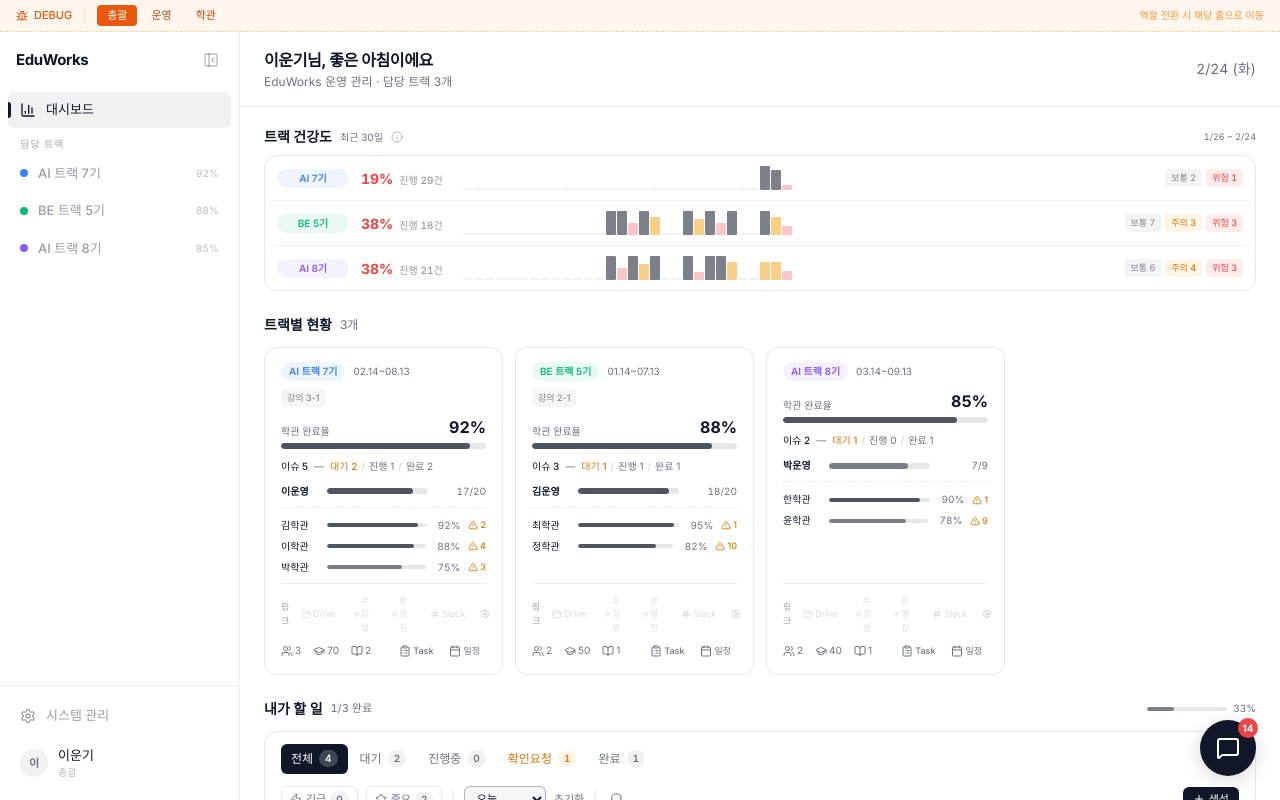
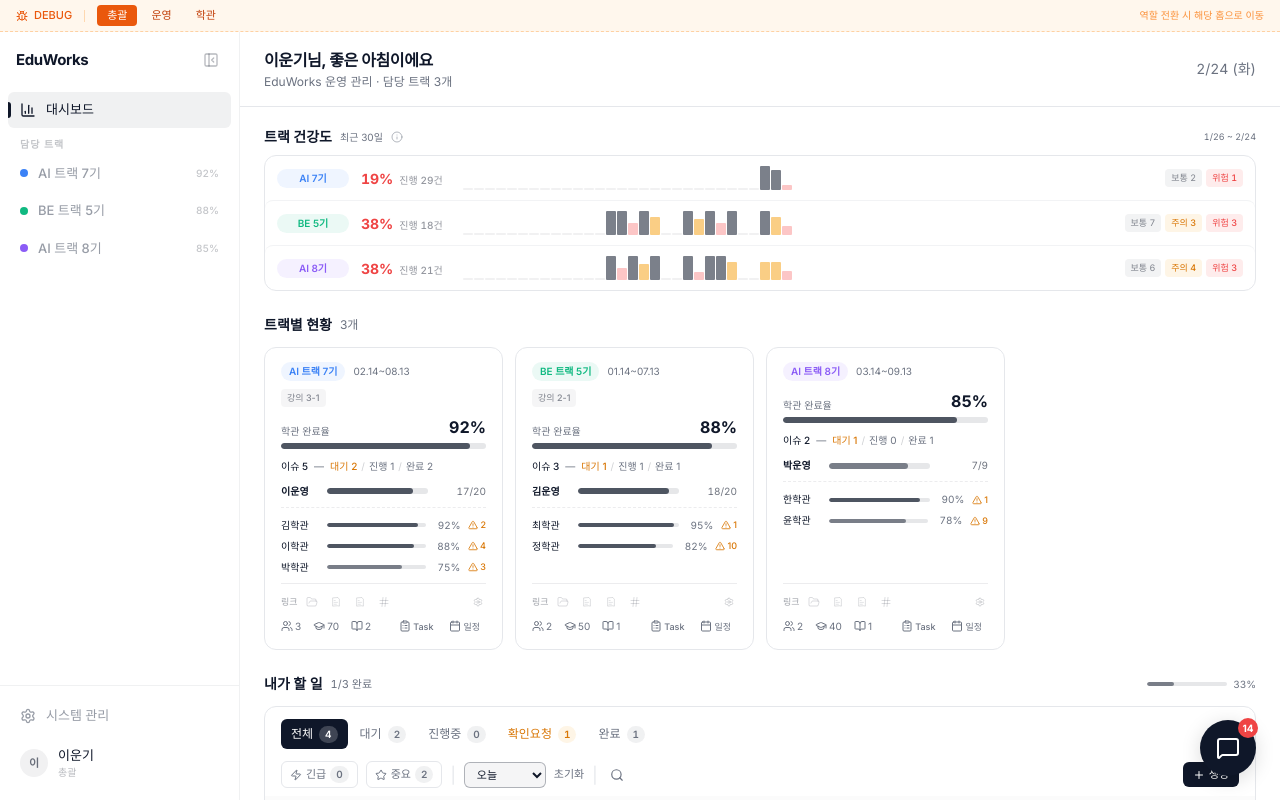
Before and after one commit to bearjun05/track-dashboard, a Next.js app: page /managers/mgr1 in a window 1280 px wide. Built offline with nearby package versions, Linux system fonts and the light colour scheme.

Commit message:
fix: 현황카드 링크 숏컷 개행 문제 수정 및 노션 아이콘 적용
- 라벨 텍스트 제거, 아이콘+툴팁 방식으로 변경하여 개행 방지
- Notion 전용 SVG 아이콘으로 수강생/운영진 독스 구분

Made-with: Cursor

```diff
--- a/components/manager/track-stats-section.tsx
+++ b/components/manager/track-stats-section.tsx
@@ -6,7 +6,7 @@ import { useRouter } from 'next/navigation'
 import { useAdminStore } from '@/lib/admin-store'
 import type { PlannerTrackCard } from '@/lib/admin-mock-data'
 import type { UnifiedSchedule } from '@/components/schedule/schedule-types'
-import { Users, GraduationCap, BookOpen, AlertTriangle, ClipboardList, Calendar, BookMarked, FolderOpen, FileText, Hash, Settings } from 'lucide-react'
+import { Users, GraduationCap, BookOpen, AlertTriangle, ClipboardList, Calendar, BookMarked, FolderOpen, Hash, Settings } from 'lucide-react'
 import {
   Tooltip,
   TooltipContent,
@@ -17,6 +17,15 @@ import { Popover, PopoverContent, PopoverTrigger } from '@/components/ui/popover
 import { Input } from '@/components/ui/input'
 import { Label } from '@/components/ui/label'
 import { TODAY_STR } from '@/lib/date-constants'
+
+function NotionIcon({ className }: { className?: string }) {
+  return (
+    <svg className={className} viewBox="0 0 16 16" fill="none" xmlns="http://www.w3.org/2000/svg">
+      <path d="M3.5 2.5L10.5 2L12.5 4.5V13.5L10 13L3.5 13.5V2.5Z" stroke="currentColor" strokeWidth="1.2" strokeLinejoin="round" />
+      <path d="M5.5 6L7 6M5.5 8.5L10 8.5M5.5 11L8.5 11" stroke="currentColor" strokeWidth="1" strokeLinecap="round" />
+    </svg>
+  )
+}
 
 interface TrackExternalLinks {
   googleDrive?: string
@@ -188,35 +197,35 @@ function TrackStatCard({
       {/* Bottom-pinned section: External Links + People + Shortcuts */}
       <div className="mt-auto pt-2" onClick={(e) => e.stopPropagation()}>
         <div className="border-t border-foreground/[0.08] pt-2">
-          <div className="flex items-center gap-1.5 text-[9px] text-foreground/40">
-            <span className="font-medium">링크</span>
+          <TooltipProvider delayDuration={150}>
+          <div className="flex items-center gap-1 text-[9px] text-foreground/40">
+            <span className="shrink-0 font-medium">링크</span>
             {([
-              { key: 'googleDrive' as const, label: 'Drive', icon: <FolderOpen className="h-2.5 w-2.5" /> },
-              { key: 'studentDocs' as const, label: '수강생', icon: <FileText className="h-2.5 w-2.5" /> },
-              { key: 'operationDocs' as const, label: '운영진', icon: <FileText className="h-2.5 w-2.5" /> },
-              { key: 'slackChannel' as const, label: 'Slack', icon: <Hash className="h-2.5 w-2.5" /> },
-            ]).map(({ key, label, icon }) =>
-              links[key] ? (
+              { key: 'googleDrive' as const, tip: 'Google Drive', icon: <FolderOpen className="h-3 w-3" /> },
+              { key: 'studentDocs' as const, tip: '수강생 독스', icon: <NotionIcon className="h-3 w-3" /> },
+              { key: 'operationDocs' as const, tip: '운영진 독스', icon: <NotionIcon className="h-3 w-3" /> },
+              { key: 'slackChannel' as const, tip: 'Slack', icon: <Hash className="h-3 w-3" /> },
+            ]).map(({ key, tip, icon }) => (
+              <Tooltip key={key}>
+                <TooltipTrigger asChild>
+                  {links[key] ? (
                     <a
-                  key={key}
                       href={links[key]}
                       target="_blank"
                       rel="noopener noreferrer"
-                  className="inline-flex items-center gap-0.5 rounded-md bg-foreground/[0.04] px-1.5 py-0.5 text-foreground/50 transition-colors hover:bg-foreground/[0.08] hover:text-foreground/70"
+                      className="flex h-5 w-5 shrink-0 items-center justify-center rounded text-foreground/50 transition-colors hover:bg-foreground/[0.08] hover:text-foreground/70"
                     >
                       {icon}
-                  <span>{label}</span>
                     </a>
                   ) : (
-                <span
-                  key={key}
-                  className="inline-flex items-center gap-0.5 rounded-md px-1.5 py-0.5 text-foreground/15"
-                >
+                    <span className="flex h-5 w-5 shrink-0 items-center justify-center rounded text-foreground/15">
                       {icon}
-                  <span>{label}</span>
                     </span>
-              ),
                   )}
+                </TooltipTrigger>
+                <TooltipContent side="bottom" className="text-[10px]">{tip}</TooltipContent>
+              </Tooltip>
+            ))}
             <Popover>
               <PopoverTrigger asChild>
                 <button
@@ -272,6 +281,7 @@ function TrackStatCard({
               </PopoverContent>
             </Popover>
           </div>
+          </TooltipProvider>
         </div>
 
         {/* People + Shortcuts */}
```
Lines whose indentation alone changed are shown as unchanged.
